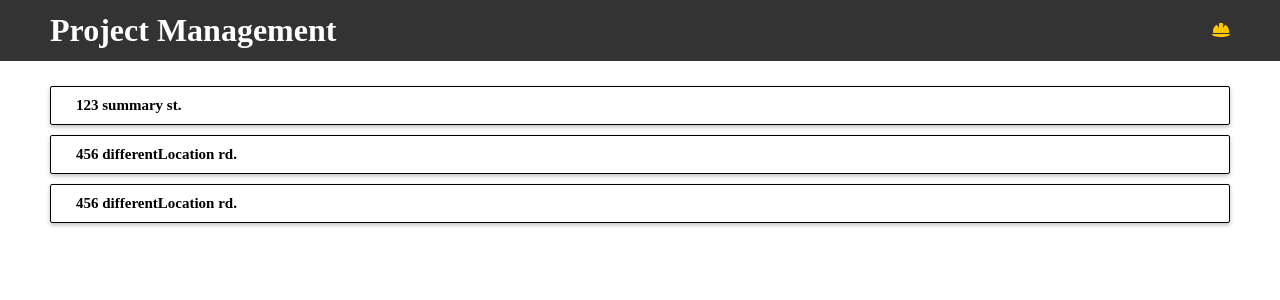
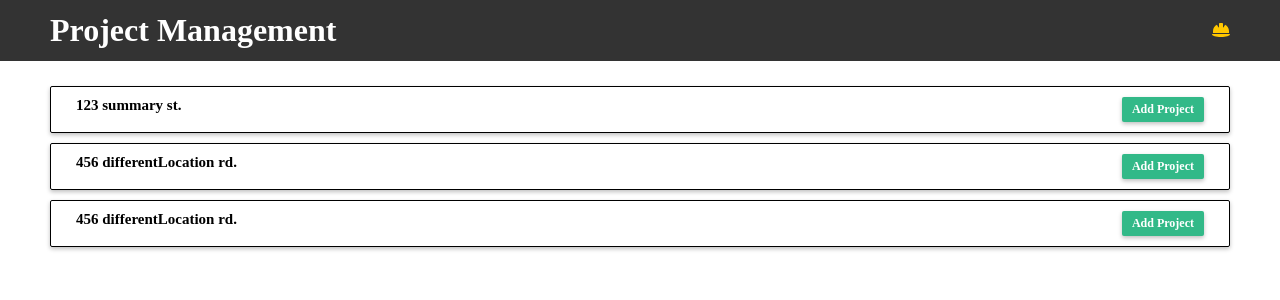
Before and after one commit to IDrumsey/Building-Management-Cost-Estimation-Client, an Angular app: page / in a window 1280 px wide. Shown: the top 300 px of the page. Built offline with nearby package versions, Linux system fonts and the light colour scheme.

Commit message:
Integrated button component into location card.

```diff
--- a/src/app/core/components/location-card/location-card.component.html
+++ b/src/app/core/components/location-card/location-card.component.html
@@ -1,6 +1,7 @@
 <div class="location-card">
-    <div class="header" (click)="onHeaderClick()">
-        <h2 class="location-address">{{location.location}}</h2>
+    <div class="header">
+        <h2 class="location-address" (click)="onHeaderClick()">{{location.location}}</h2>
+        <app-button text="Add Project"></app-button>
     </div>
     <div *ngIf="showingProjects" class="line"></div>
     <div *ngIf="showingProjects" class="details">
--- a/src/app/core/components/location-card/location-card.component.scss
+++ b/src/app/core/components/location-card/location-card.component.scss
@@ -12,11 +12,14 @@
 .header {
     cursor: pointer;
     padding: 10px 25px;
+    display: flex;
+    justify-content: space-between;
 }
 
 .location-address {
     font-size: 15px;
     font-weight: 600;
+    flex: 1;
 }
 
 .line {
```
